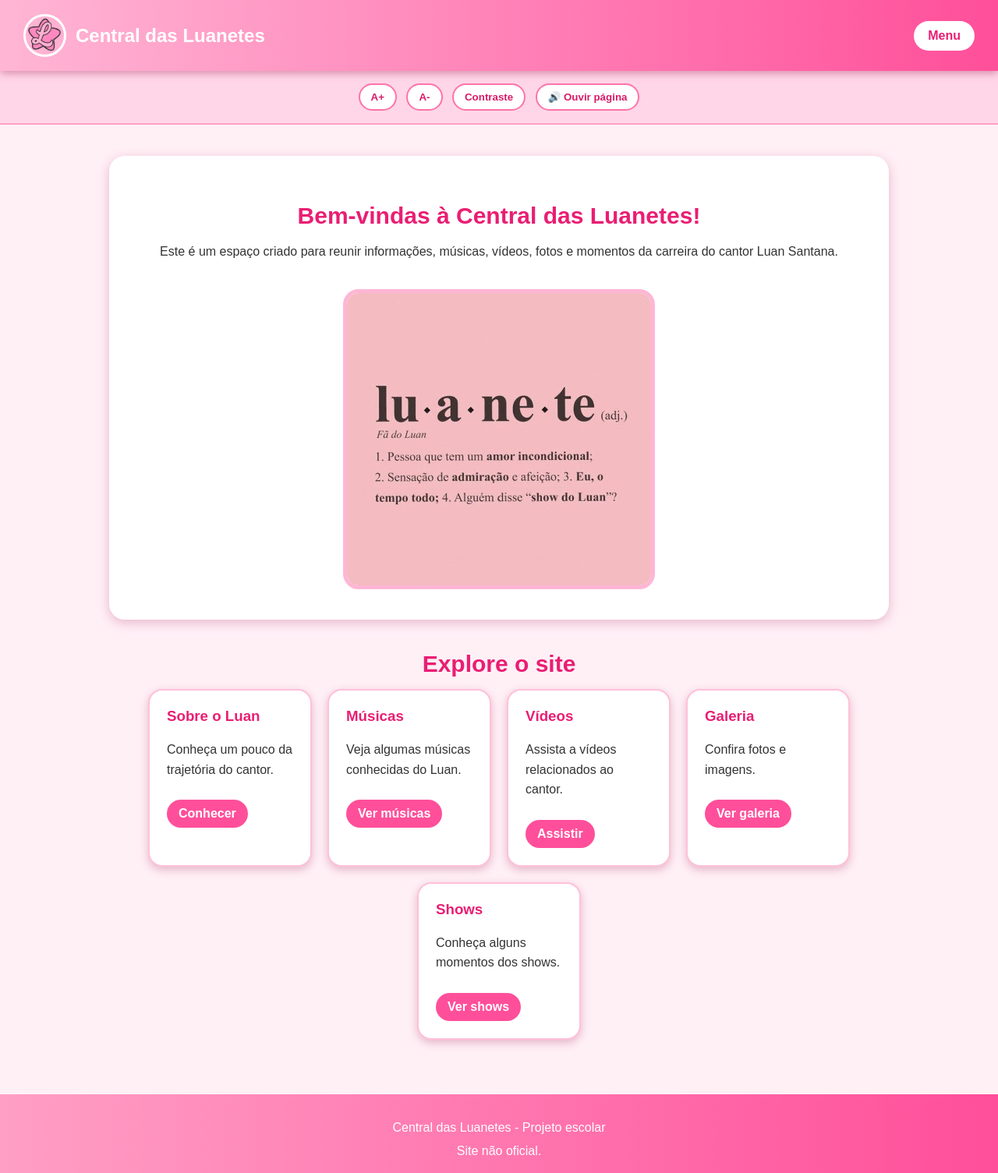
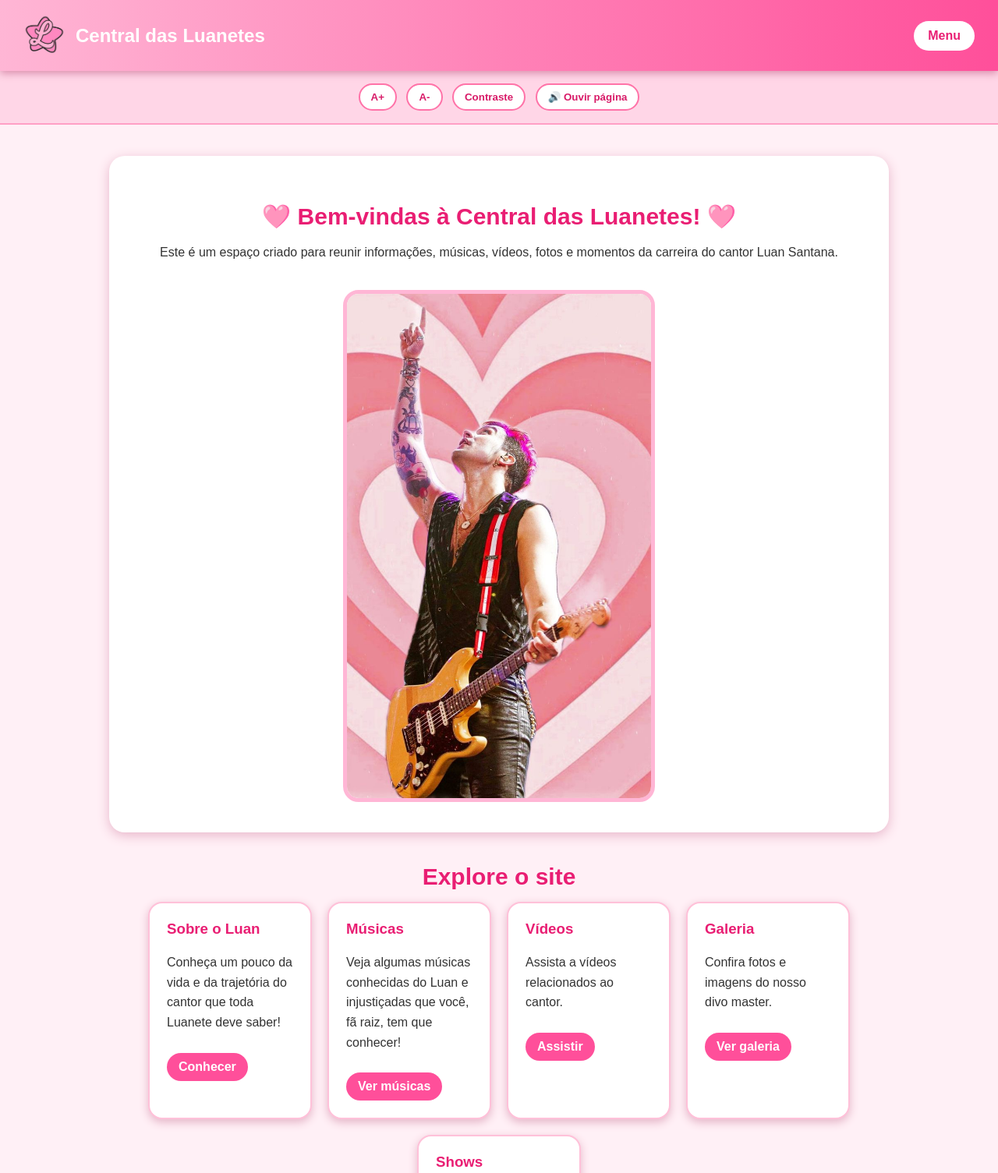
Before and after one commit to SofiaBelchior/central_das_luanetes, a plain HTML site: page index.html in a window 1280 px wide. Shown: the top 1505 px of the page at 78% size. Drawn offline with Linux system fonts and the light colour scheme; a script that the page names is missing.

Commit message:
style: update main image and logo border

```diff
--- a/index.html
+++ b/index.html
@@ -73,7 +73,7 @@
 
         <section class="inicio">
 
-            <h2>Bem-vindas à Central das Luanetes!</h2>
+            <h2>🩷 Bem-vindas à Central das Luanetes! 🩷</h2>
 
             <p>
                 Este é um espaço criado para reunir informações,
@@ -82,7 +82,7 @@
             </p>
 
             <img
-                src="imagens/luanete.jpg"
+                src="imagens/luanHome.jpg"
                 alt="Foto do cantor Luan Santana">
 
         </section>
@@ -95,13 +95,13 @@
 
                 <div class="card">
                     <h3>Sobre o Luan</h3>
-                    <p>Conheça um pouco da trajetória do cantor.</p>
+                    <p>Conheça um pouco da vida e da trajetória do cantor que toda Luanete deve saber!</p>
                     <a href="luan.html">Conhecer</a>
                 </div>
 
                 <div class="card">
                     <h3>Músicas</h3>
-                    <p>Veja algumas músicas conhecidas do Luan.</p>
+                    <p>Veja algumas músicas conhecidas do Luan e injustiçadas que você, fã raiz, tem que conhecer!</p>
                     <a href="musicas.html">Ver músicas</a>
                 </div>
 
@@ -113,13 +113,13 @@
 
                 <div class="card">
                     <h3>Galeria</h3>
-                    <p>Confira fotos e imagens.</p>
+                    <p>Confira fotos e imagens do nosso divo master.</p>
                     <a href="galeria.html">Ver galeria</a>
                 </div>
 
                 <div class="card">
                     <h3>Shows</h3>
-                    <p>Conheça alguns momentos dos shows.</p>
+                    <p>Conheça alguns momentos dos shows que você luanete tem que ver!</p>
                     <a href="shows.html">Ver shows</a>
                 </div>
 
--- a/style.css
+++ b/style.css
@@ -36,7 +36,6 @@
     height: 55px;
     border-radius: 50%;
     object-fit: cover;
-    border: 3px solid white;
 }
 
 .logo h1 {
```
Also changed, not shown: imagens/luanHome.jpg (added).
